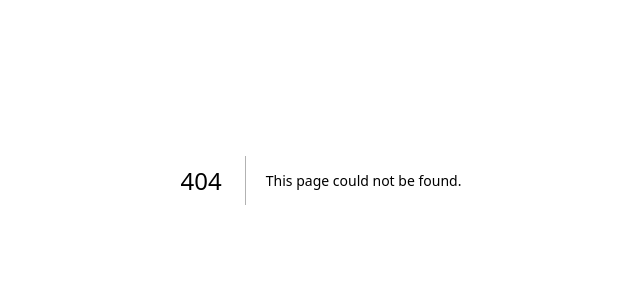
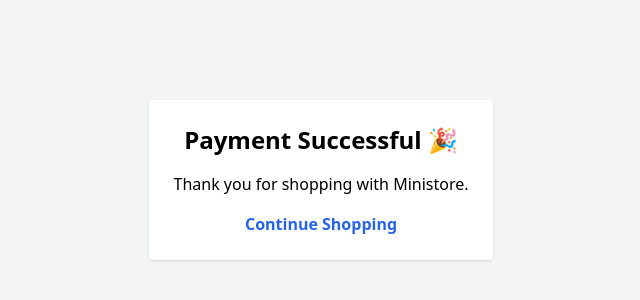
Before and after one commit to drvickie/ministore, a Next.js app in the folder frontend/: page /success in a window 1280 px wide. Before the commit this address had no page. Shown: the part 220-520 px from the top of the page, without its empty margins (319-959 px from the left). Built offline with nearby package versions, Linux system fonts and the light colour scheme.

Commit message:
success page

```diff
--- /dev/null
+++ b/frontend/pages/success.js
@@ -0,0 +1,20 @@
+export default function Success() {
+  return (
+    <div className="min-h-screen flex items-center justify-center bg-gray-100">
+      <div className="bg-white p-6 rounded shadow text-center">
+        <h1 className="text-2xl font-bold mb-4">
+          Payment Successful 🎉
+        </h1>
+        <p className="mb-4">
+          Thank you for shopping with Ministore.
+        </p>
+        <a
+          href="/"
+          className="text-blue-600 font-semibold hover:underline"
+        >
+          Continue Shopping
+        </a>
+      </div>
+    </div>
+  );
+}
```
